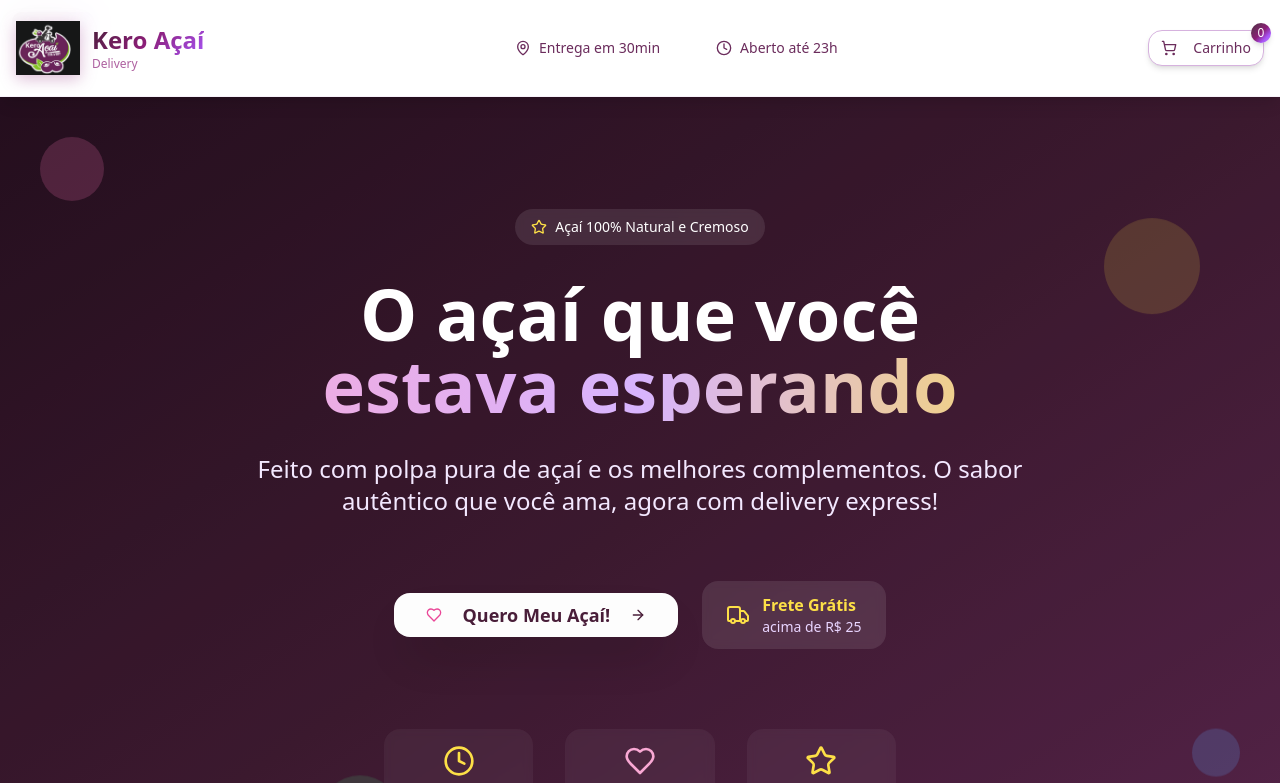
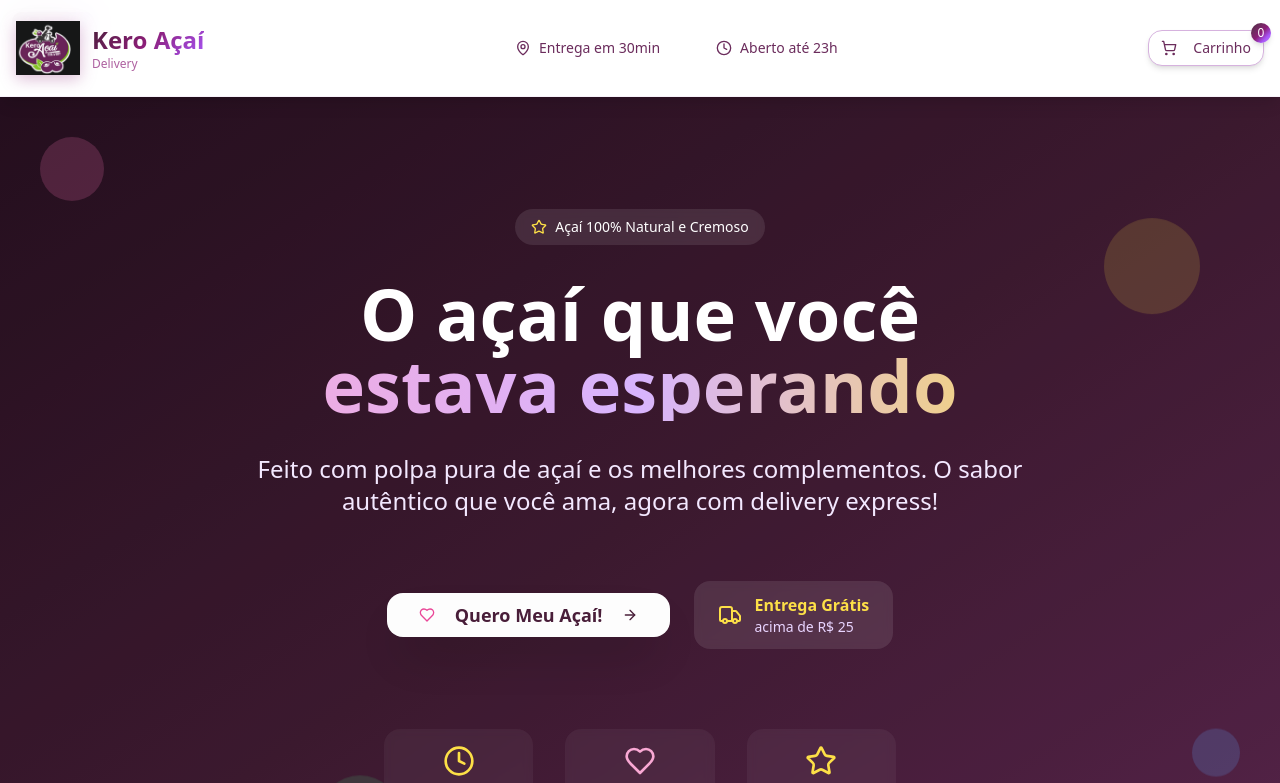
Before and after one commit to NaviCodder/kero-acai-delivery-app, a React (Vite) app: page / in a window 1280 px wide. Shown: the top 783 px of the page. Built offline with nearby package versions, Linux system fonts and the light colour scheme.

Commit message:
Replace "Frete Grátis" with "Entrega Grátis"
Replaces the text "Frete Grátis" with "Entrega Grátis" in the Hero component.

```diff
--- a/src/components/Hero.tsx
+++ b/src/components/Hero.tsx
@@ -56,7 +56,7 @@ const Hero = () => {
             <div className="flex items-center space-x-3 bg-white/10 backdrop-blur-sm rounded-2xl px-6 py-3">
               <Truck className="w-6 h-6 text-yellow-300" />
               <div className="text-left">
-                <div className="font-bold text-yellow-300">Frete Grátis</div>
+                <div className="font-bold text-yellow-300">Entrega Grátis</div>
                 <div className="text-sm text-purple-200">acima de R$ 25</div>
               </div>
             </div>
```
